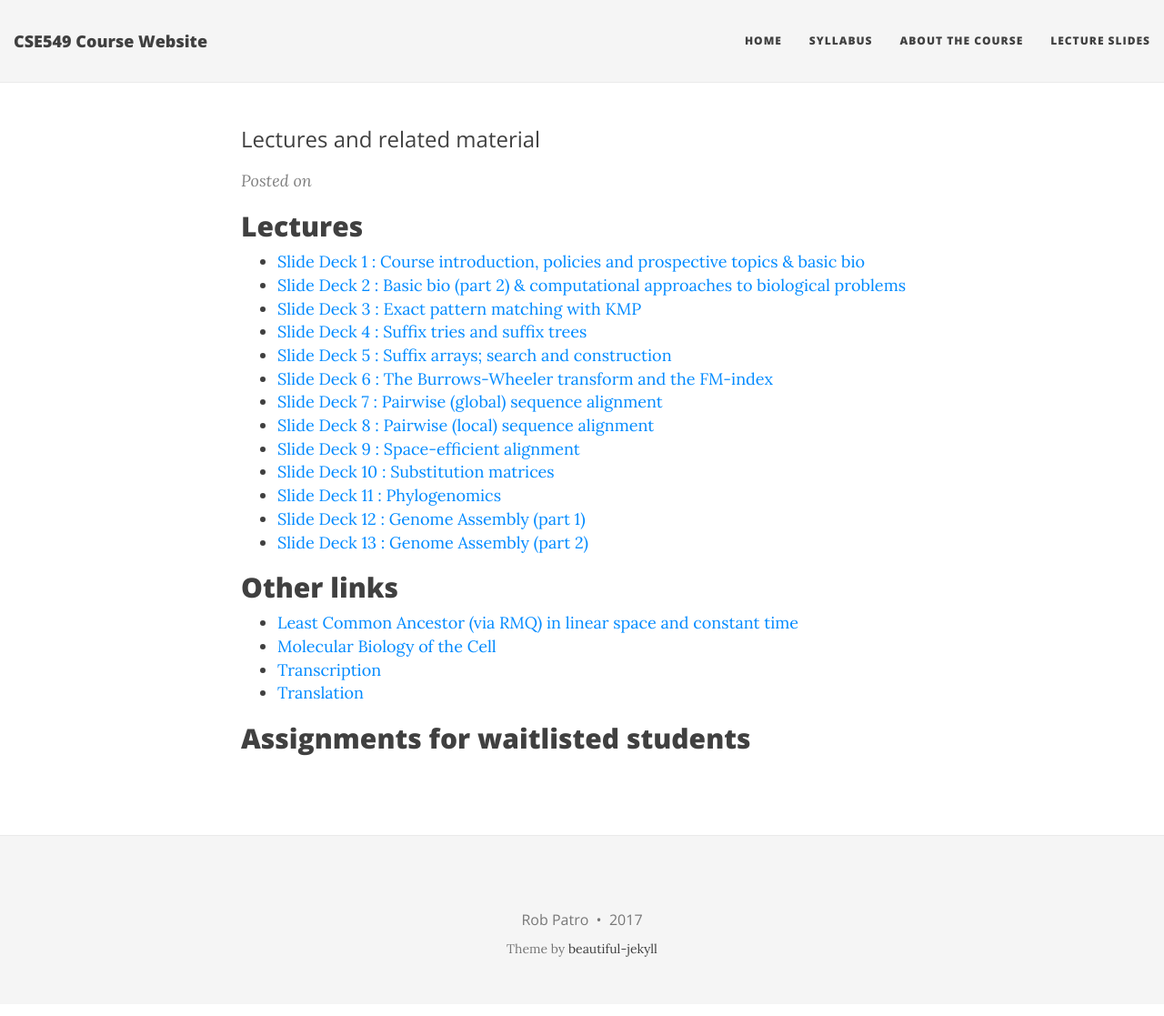
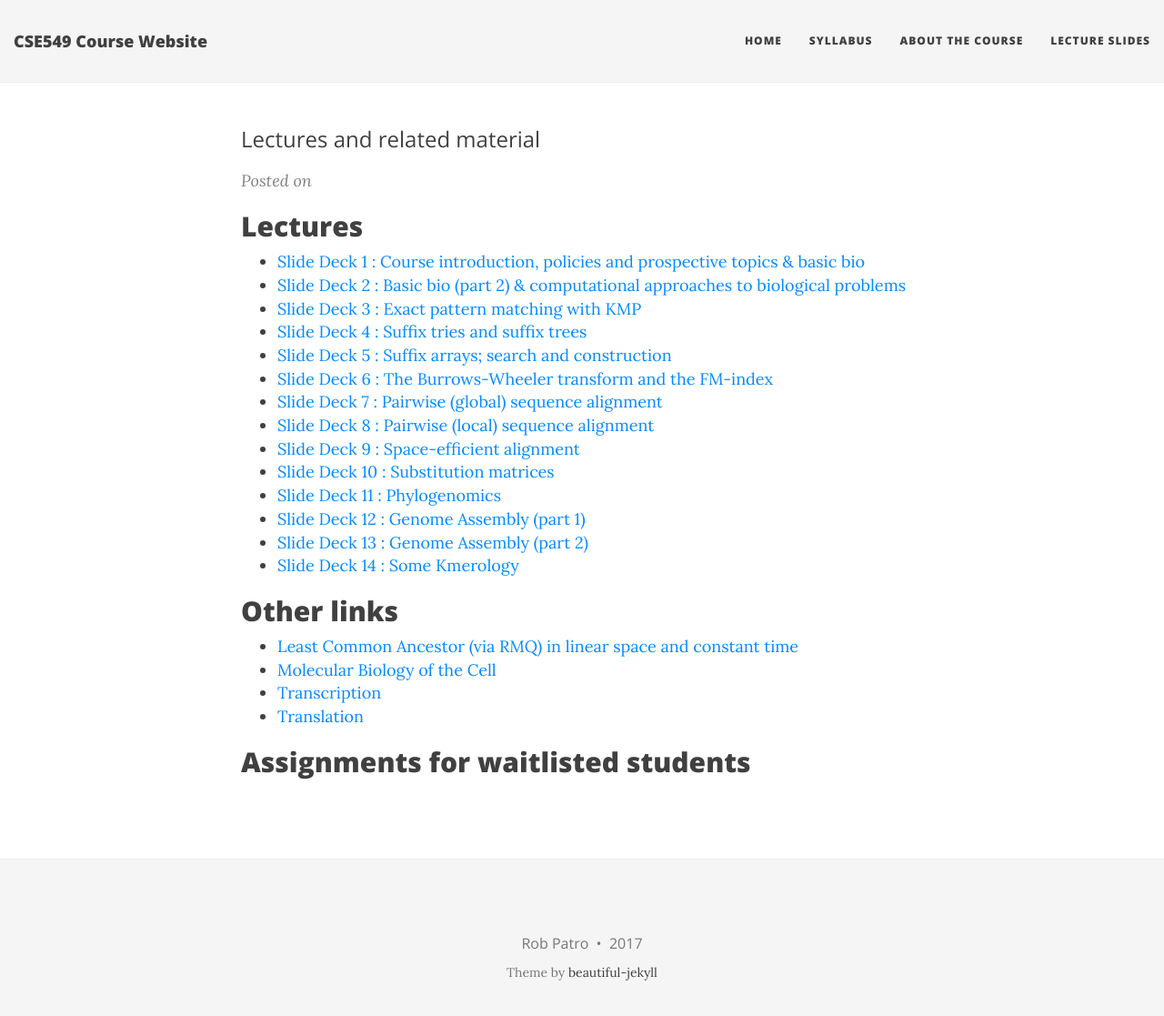
Before and after one commit to rob-p/CSE549F17, a Jekyll site: the page built from lectures.md, in a window 1280 px wide and 1130 px high. Shown: the top 1117 px of the window at 91% size. Built offline with Jekyll 4.4.1, drawn with Linux system fonts in a browser that asks for light colours; nearby versions of some CDN libraries.

Commit message:
added lecture 14

```diff
--- a/lectures.md
+++ b/lectures.md
@@ -19,6 +19,7 @@ subtitle: Lectures and related material
  * [Slide Deck 11 : Phylogenomics][11]
  * [Slide Deck 12 : Genome Assembly (part 1)][12]
  * [Slide Deck 13 : Genome Assembly (part 2)][13]
+ * [Slide Deck 14 : Some Kmerology][14]
 
 {::comment}
 
@@ -66,6 +67,7 @@ subtitle: Lectures and related material
 [11]:{{site.url}}/lectures/Lec11.pdf
 [12]:{{site.url}}/lectures/Lec12.pdf
 [13]:{{site.url}}/lectures/Lec13.pdf
+[14]:{{site.url}}/lectures/Lec14.pdf
 
 {::comment}
  * [List of final project options][proj]
```
Also changed, not shown: 1 other file.
